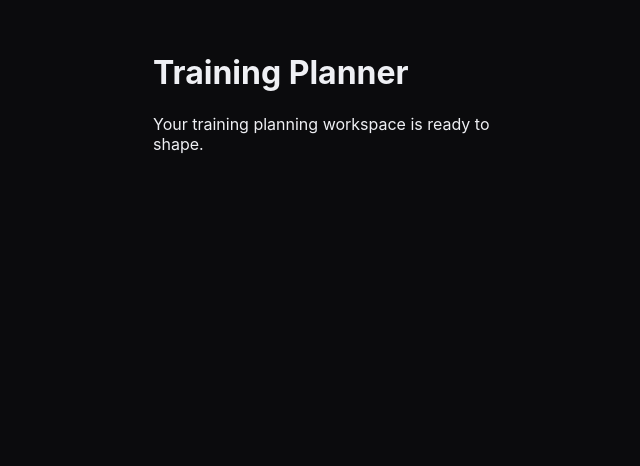
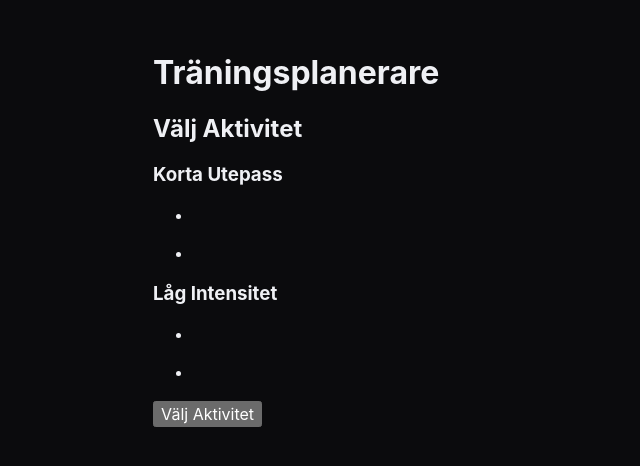
Before and after one commit to hybertius/Acta-Diurna, a plain HTML site: page src/index.html in a window 1280 px wide. Shown: the whole page, without its empty margins (315-955 px from the left). Drawn offline with Linux system fonts and the light colour scheme.

Commit message:
Placeholder replacement

```diff
--- a/src/index.html
+++ b/src/index.html
@@ -1,10 +1,10 @@
 <!doctype html>
-<html lang="en">
+<html lang="sv">
   <head>
     <meta charset="utf-8">
     <meta name="viewport" content="width=device-width, initial-scale=1">
-    <meta name="theme-color" content="#f5f6f8">
-    <title>Training Planner</title>
+    <meta name="theme-color" content="#0b0b0d">
+    <title>Träningsplanerare</title>
     <link rel="stylesheet" href="styles/tokens.css">
     <link rel="stylesheet" href="styles/base.css">
     <link rel="stylesheet" href="styles/components.css">
@@ -12,9 +12,35 @@
     <script src="scripts/app.js" defer></script>
   </head>
   <body>
-    <main class="app">
-      <h1>Training Planner</h1>
-      <p>Your training planning workspace is ready to shape.</p>
+    <main class="app" data-node-id="80:199" aria-labelledby="screen-title">
+      <header class="screen-header" data-node-id="80:205">
+        <h1 id="screen-title" data-node-id="80:206">Träningsplanerare</h1>
+      </header>
+
+      <section class="activity-screen" aria-labelledby="activity-heading">
+        <h2 id="activity-heading" data-node-id="94:675">Välj Aktivitet</h2>
+
+        <div class="activity-groups">
+          <section class="activity-group" aria-labelledby="short-outdoor-heading">
+            <h3 id="short-outdoor-heading" data-node-id="94:746">Korta Utepass</h3>
+            <ul class="activity-option-list">
+              <!-- Card internals are not included in the captured source hierarchy. -->
+              <li><div class="activity-option-card" data-node-id="94:680"></div></li>
+              <li><div class="activity-option-card" data-node-id="94:710"></div></li>
+            </ul>
+          </section>
+
+          <section class="activity-group" aria-labelledby="low-intensity-heading">
+            <h3 id="low-intensity-heading" data-node-id="94:745">Låg Intensitet</h3>
+            <ul class="activity-option-list">
+              <li><div class="activity-option-card" data-node-id="94:735"></div></li>
+              <li><div class="activity-option-card" data-node-id="94:726"></div></li>
+            </ul>
+          </section>
+        </div>
+
+        <button class="primary-button" type="button" data-node-id="94:691">Välj Aktivitet</button>
+      </section>
     </main>
   </body>
 </html>
```
